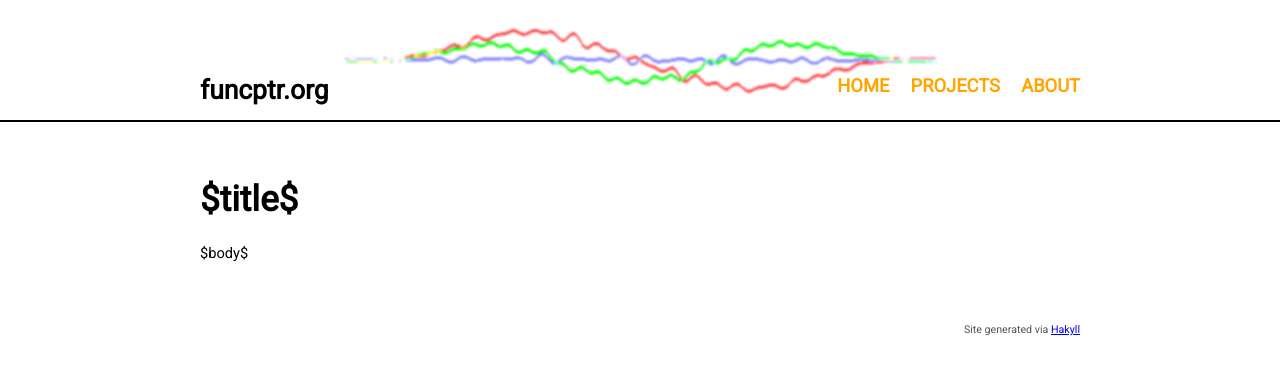
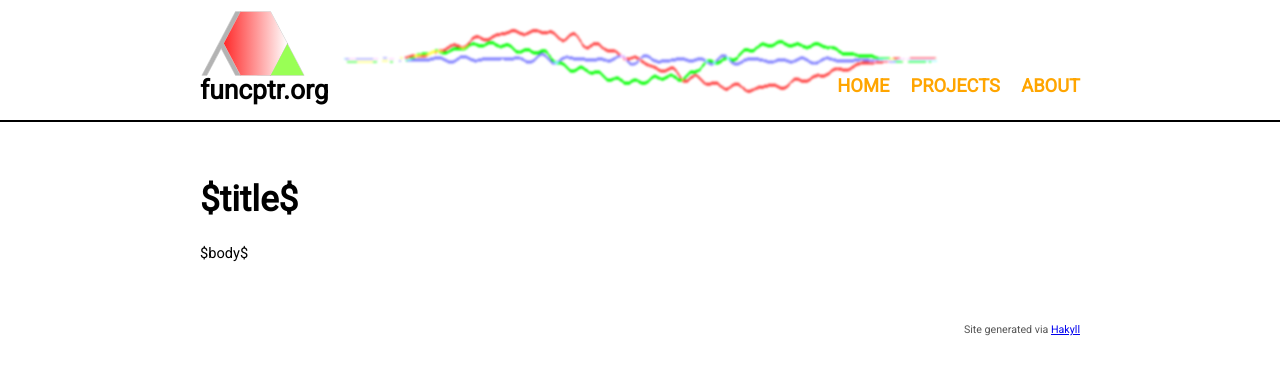
Before and after one commit to lambda-funcptr/funcptr.org, a plain HTML site: page templates/default.html in a window 1280 px wide. Drawn offline with Linux system fonts and the light colour scheme.

Commit message:
Added logo.

```diff
--- a/css/default.css
+++ b/css/default.css
@@ -85,9 +85,14 @@ article .header {
     padding: 0 5%;
   }
 
+  #logoImage {
+    visibility: hidden;
+    position: absolute;
+  }
+
   header {
     margin: 0.2rem 0;
-    height: 14rem;
+    height: 18rem;
   }
 
   nav {
@@ -118,10 +123,18 @@ article .header {
     padding: 0 5%;
   }
 
-  #headerContent {
+  .headerContent {
     width: 90%;
     margin: 0;
     padding: 0 5%;
+  }
+
+  #logoImage {
+    z-index: -10;
+    display: inline;
+    position: absolute;
+    bottom: 0.5em;
+    width: 4em;
   }
 
   header {
@@ -161,6 +174,15 @@ article .header {
     padding: 0;
   }
 
+  #logoImage {
+    z-index: -10;
+    margin: auto;
+    display: inline;
+    position: absolute;
+    bottom: 0.5em;
+    width: 4em;
+  }
+
   header {
     margin: 0;
     padding: 0.1rem 0;
@@ -172,7 +194,6 @@ article .header {
     height: 10rem;
     z-index: 100;
   }
-
 
   nav {
     margin: 0;
--- a/templates/default.html
+++ b/templates/default.html
@@ -13,7 +13,15 @@
             <canvas id="headerCanvas"></canvas>
             <div id="headerContent">
                 <div class="logo">
-                    <a href="/">funcptr.org</a>
+                    <a href="/">
+                        <div id="logoImage">
+                            <object style="pointer-events: none" data="/vanity/logo.svg" width="100%" height="100%" type="image/svg+xml">
+                            </object>
+                        </div>
+                        <div>
+                            funcptr.org
+                        </div>
+                    </a>
                 </div>
                 <nav>
                     <a href="/">Home</a>
```
Also changed, not shown: vanity/logo.svg (added), 1 other file.
